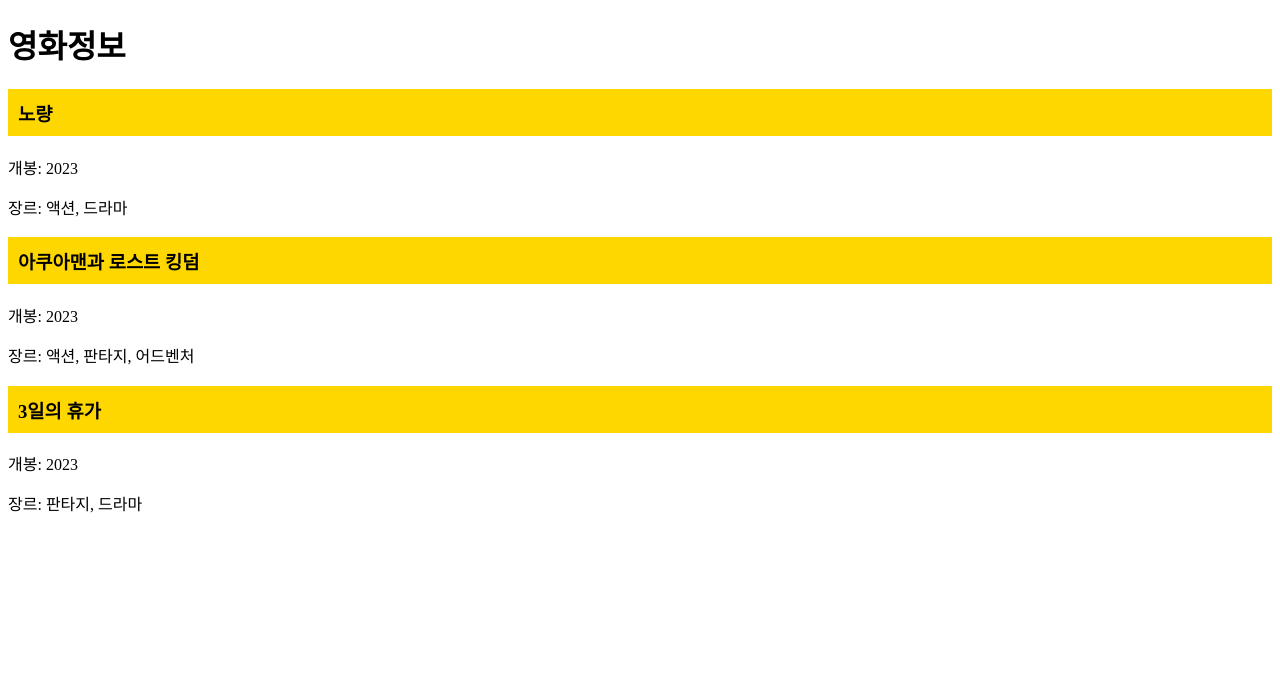
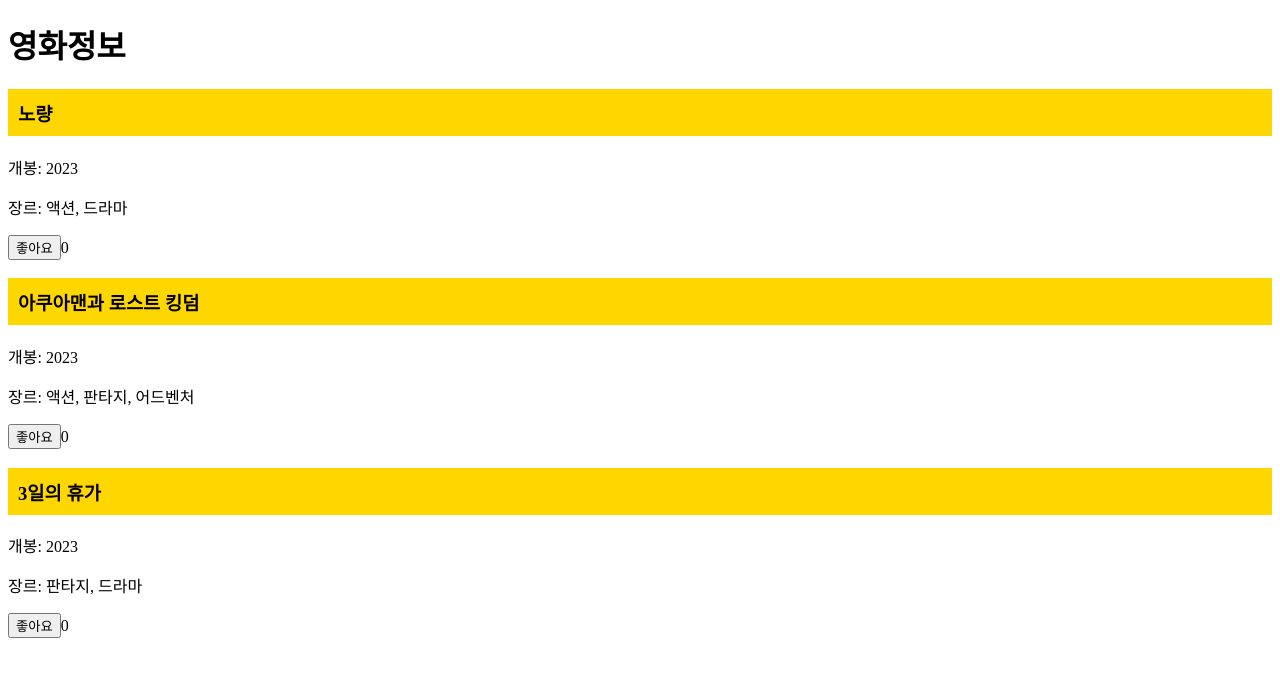
Before and after one commit to hasesy/Udemy-Vue-learning, a Vue app: page / in a window 1280 px wide. Shown: the top 676 px of the page. Built offline with nearby package versions, Linux system fonts and the light colour scheme.

Commit message:
240914 click 이벤트 사용법

```diff
--- a/src/App.vue
+++ b/src/App.vue
@@ -4,6 +4,8 @@
     <h3 class="bg-yellow" :style="textRed">{{ movie.title }}</h3>
     <p>개봉: {{ movie.year }}</p>
     <p>장르: {{ movie.category }}</p>
+    <button @:click="increaseLike(i)">좋아요</button>
+    <span>{{ movie.like }}</span>
   </div>
 </template>
 
@@ -18,19 +20,27 @@
           year: 2023,
           category: '액션, 드라마',
           textRed: 'color: red',
+          like: 0,
         },
         {
           title: '아쿠아맨과 로스트 킹덤',
           year: 2023,
           category: '액션, 판타지, 어드벤처',
+          like: 0,
         },
         {
           title: '3일의 휴가',
           year: 2023,
           category: '판타지, 드라마',
+          like: 0,
         },
       ],
     };
+  },
+  methods: {
+    increaseLike(i) {
+      this.data[i].like += 1;
+    },
   },
 };
 </script>
```
